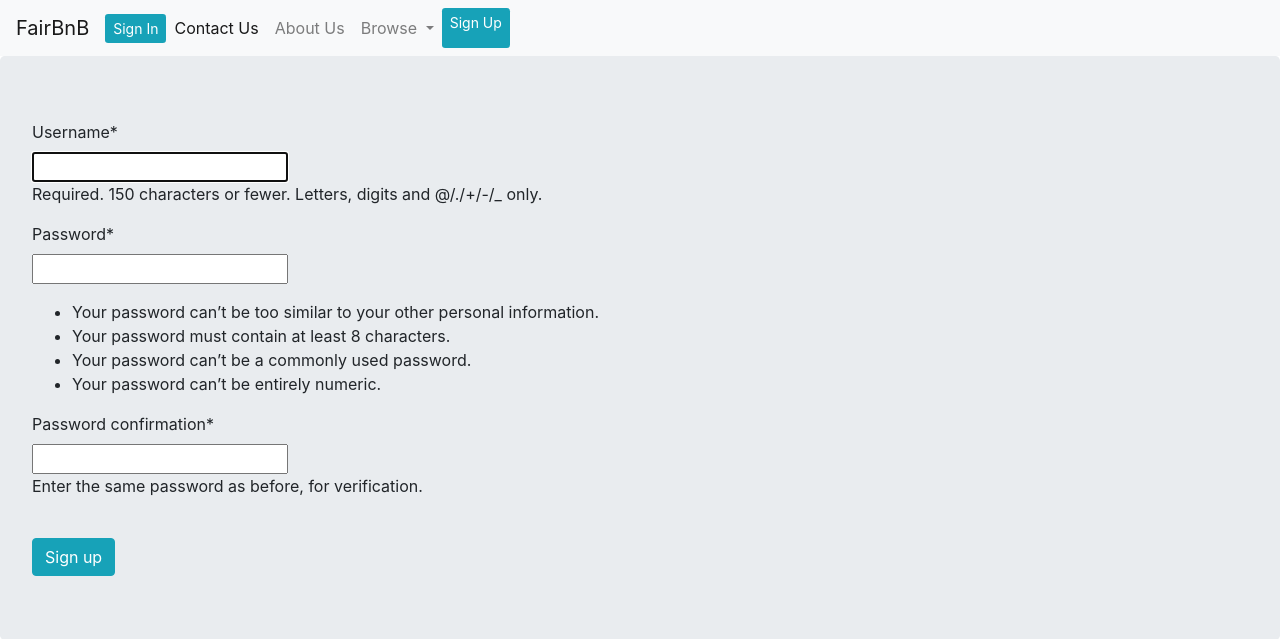
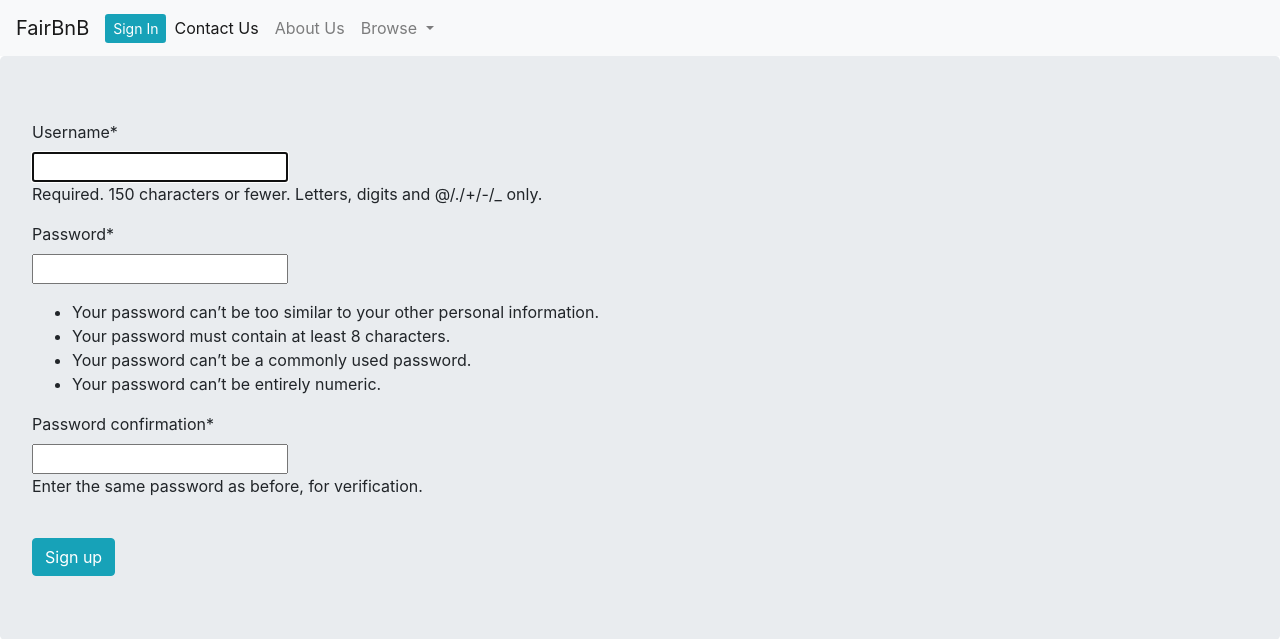
Before and after one commit to coschmitt/SentimentTracker, a Django app: page /tweets/sign-up in a window 1280 px wide. Shown: the top 639 px of the page. Run offline with Django 3.2, Linux system fonts and the light colour scheme; some libraries are stand-ins or nearby versions.

Commit message:
Sign up button removed and now redirects to sign-up

```diff
--- a/templates/tweets/index.html
+++ b/templates/tweets/index.html
@@ -52,10 +52,6 @@
                     </a>
 
                 </li>
-                <a class="button btn-sm btn-info" href="{% url 'sign-up' %}" >Sign Up</a>
-
-
-
                 </li>
             </ul>
 
--- a/tweets/views.py
+++ b/tweets/views.py
@@ -11,7 +11,7 @@ def index(request):
     if request.user.is_authenticated:
         return HttpResponseRedirect("/tweets/auth_home")
     else:       # Unregistered User
-        return HttpResponseRedirect("/tweets/sign-in")
+        return HttpResponseRedirect("/tweets/sign-up")
 
 
 class SignUp(FormView):
```
